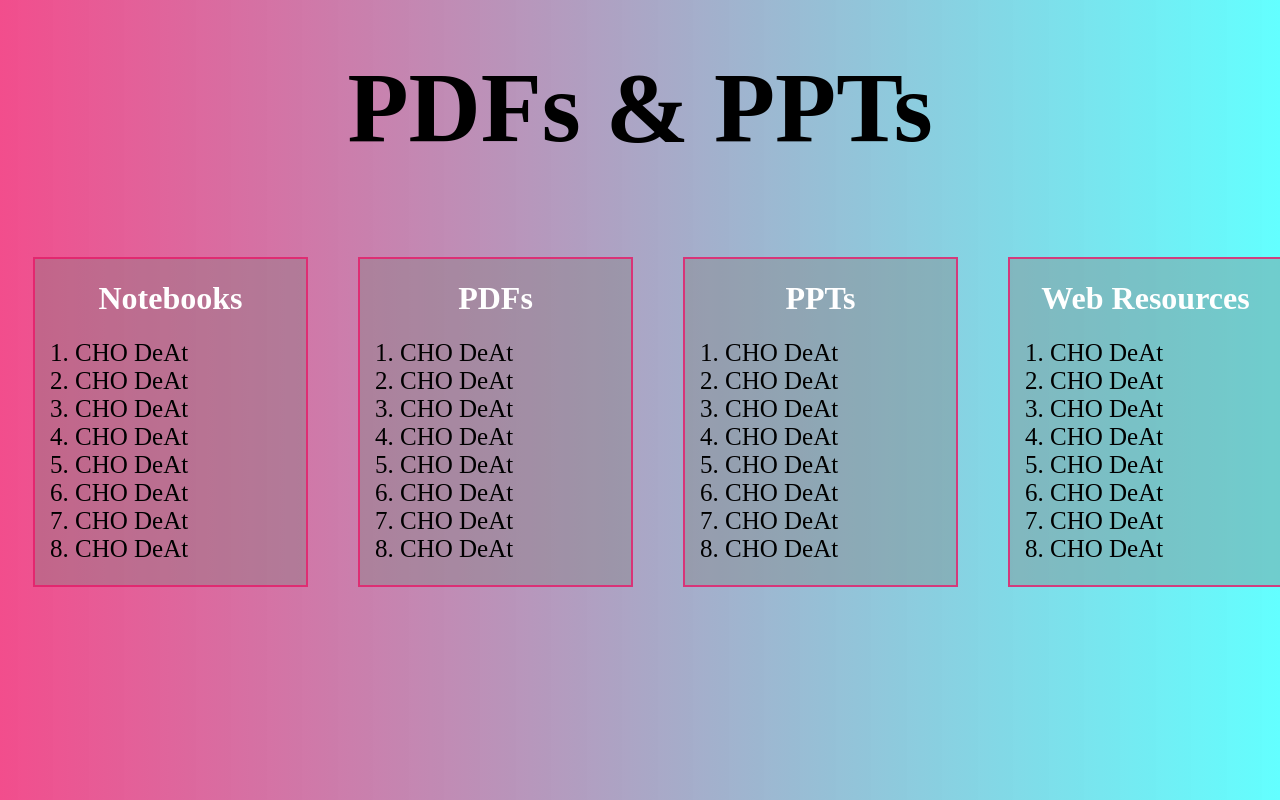
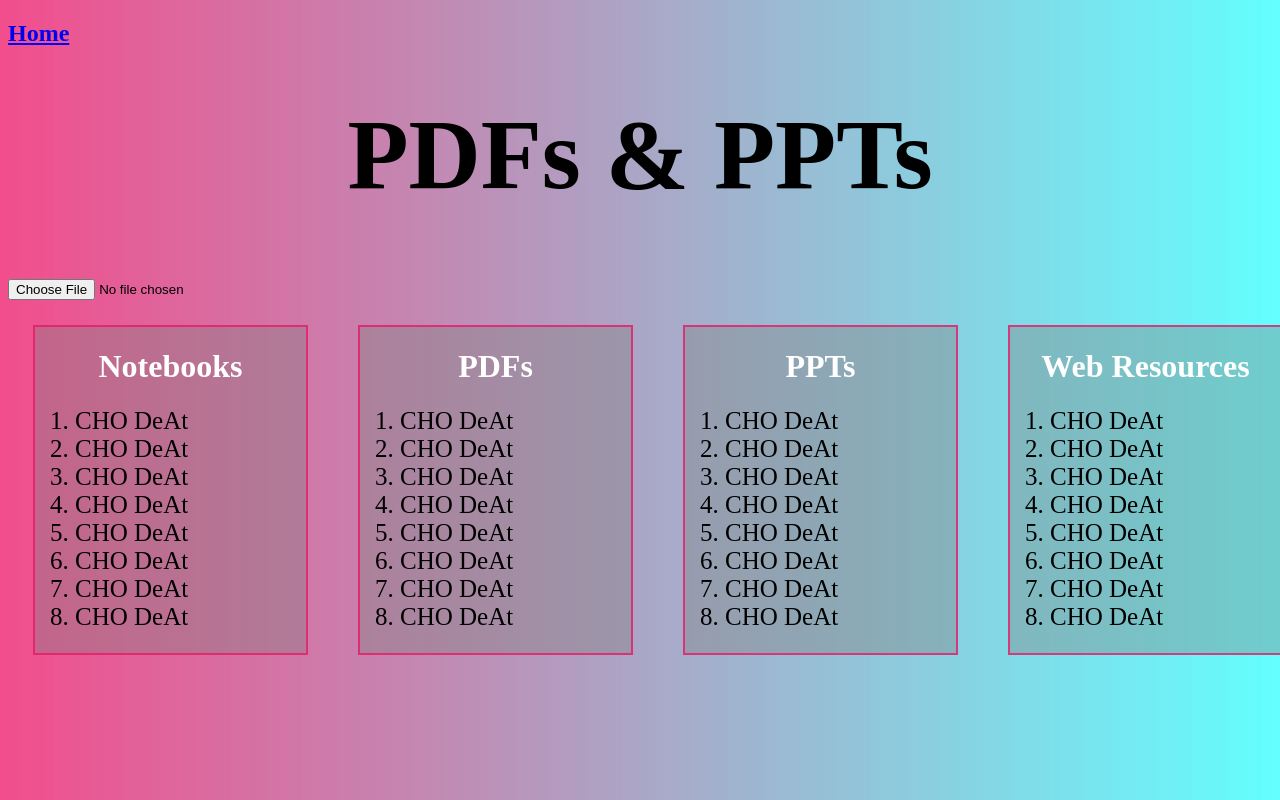
Before and after one commit to Gagan2004bansal/GoodNotes, a plain HTML site: page sidecontent.html in a window 1280 px wide. Drawn offline with Linux system fonts and the light colour scheme.

Commit message:
Update sidecontent.html

```diff
--- a/sidecontent.html
+++ b/sidecontent.html
@@ -6,9 +6,12 @@
     <meta name="viewport" content="width=device-width, initial-scale=1.0" />
     <title>Notebooks</title>
     <link rel="stylesheet" href="4.css" />
+    <link rel="shortcut icon" type="image/x-icon" href="logo.png" />
   </head>
   <body class="body">
+    <a href="./index.html" class="home"><h2 class="homehead">Home</h2></a>
     <h1 class="heading1">PDFs & PPTs</h1>
+    <form><input type="file" class="upload" /></form>
     <div class="grid">
       <div class="sec1" id="sec11">
         <h1 class="box1">Notebooks</h1>
```
